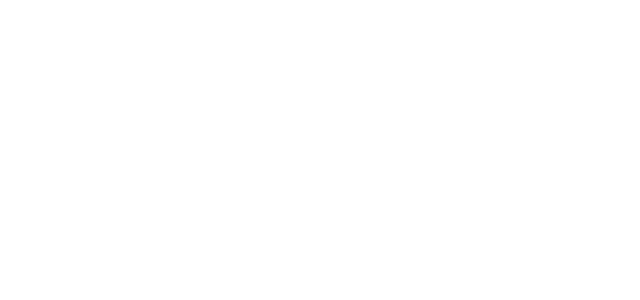
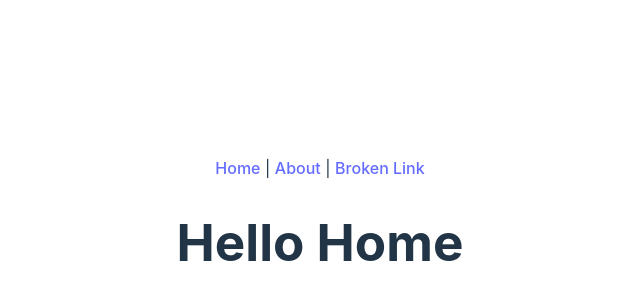
Before and after one commit to SrVleh/OpenTimer, a Vue app: page / in a window 1280 px wide. Shown: the part 170-470 px from the top of the page, without its empty margins (320-960 px from the left). Built offline with nearby package versions, Linux system fonts and the light colour scheme.

Commit message:
Basic router from scratch test

```diff
--- a/src/App.vue
+++ b/src/App.vue
@@ -1,7 +1,30 @@
 <script setup>
+import { ref, computed } from "vue";
+import Home from "./pages/Home.vue";
+import About from "./pages/About.vue";
+import NotFound from "./pages/NotFound.vue";
+
+const routes = {
+  '/': Home,
+  '/about': About
+}
+
+const currentPath = ref(window.location.hash)
+
+window.addEventListener('hashchange', () => {
+  currentPath.value = window.location.hash;
+})
+
+const currentView = computed(() => {
+  return routes[currentPath.value.slice(1) || '/'] || NotFound;
+})
 </script>
 
 <template>
+  <a href="#/">Home</a> |
+  <a href="#/about">About</a> |
+  <a href="#/non-existent-path">Broken Link</a>
+  <component :is="currentView"/>
 </template>
 
 <style scoped>
--- /dev/null
+++ b/src/pages/Home.vue
@@ -0,0 +1,11 @@
+<script setup>
+
+</script>
+
+<template>
+  <h1>Hello Home</h1>
+</template>
+
+<style scoped>
+
+</style>
```
